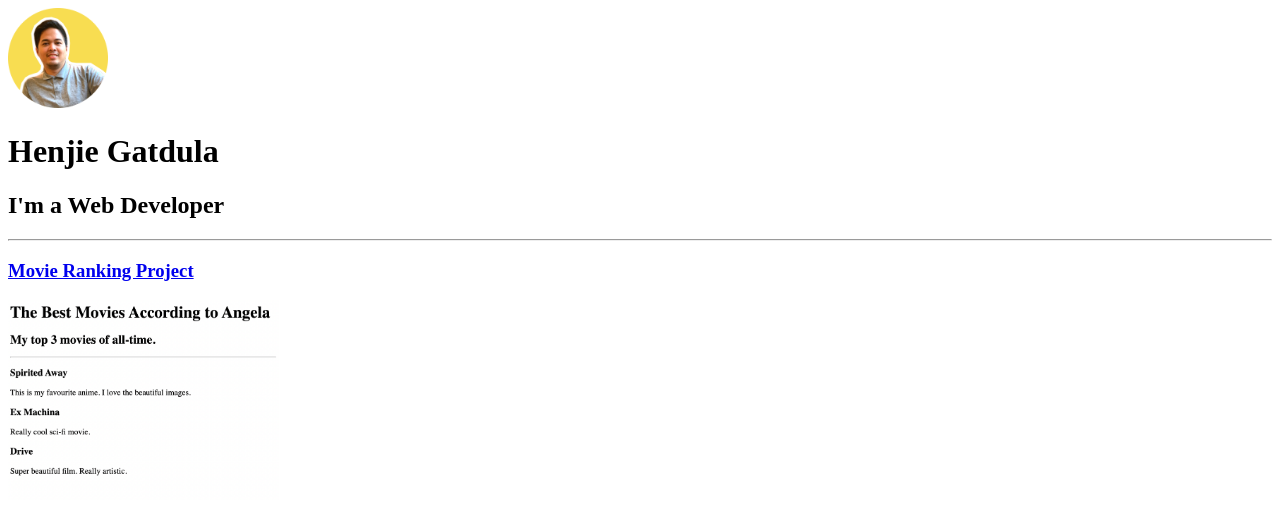
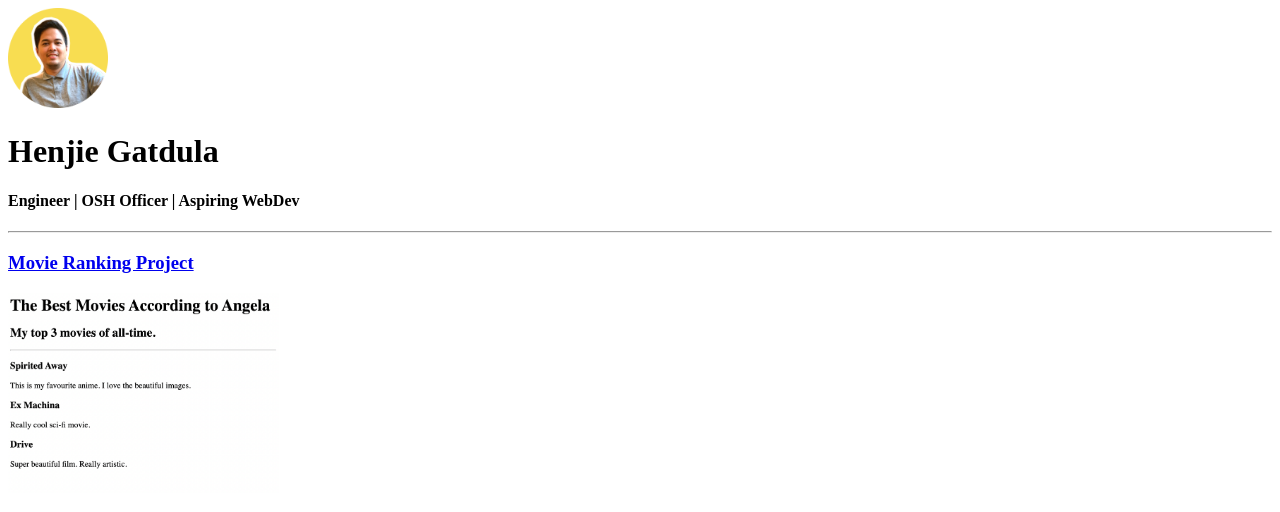
Before and after one commit to jhineglaud/html-portfolio, a plain HTML site: page index.html in a window 1280 px wide. Shown: the top 512 px of the page. Drawn offline with Linux system fonts and the light colour scheme.

Commit message:
Update index.html

```diff
--- a/index.html
+++ b/index.html
@@ -9,7 +9,7 @@
 <body>
   <img src="./assets/images/hbg pic.PNG" height="100">
   <h1>Henjie Gatdula</h1>
-  <h2>I'm a Web Developer</h2>
+  <h4>Engineer | OSH Officer | Aspiring WebDev</h4>
   <hr />
 
   <h3><a href="./public/movie-ranking.html">Movie Ranking Project</a></h3>
```
